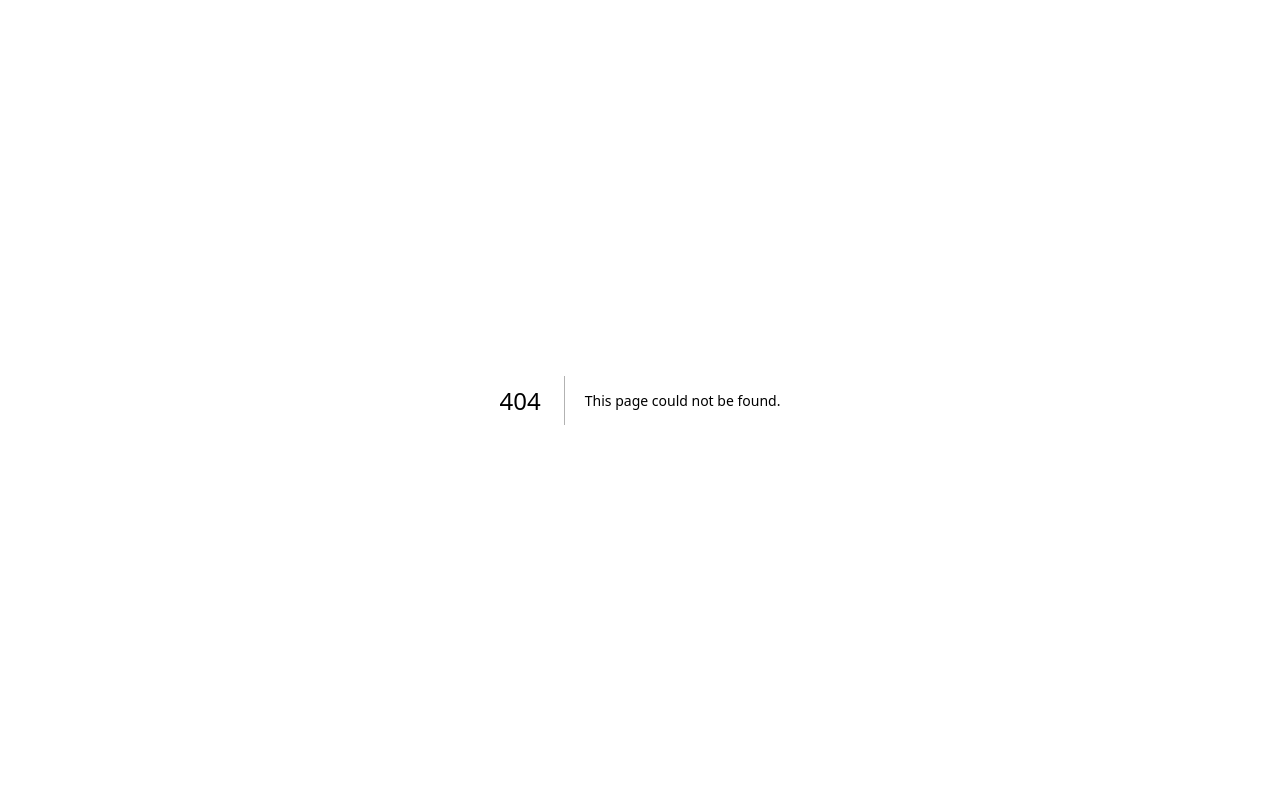
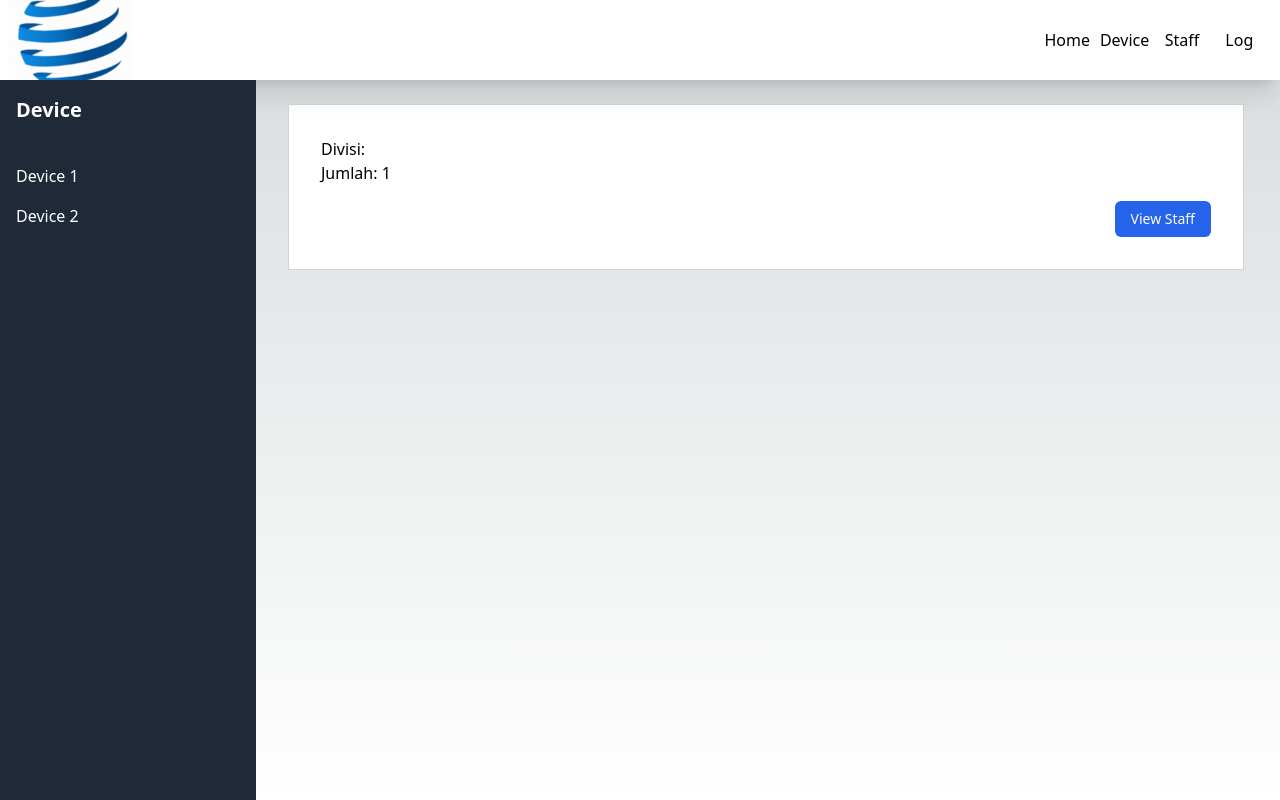
Before and after one commit to Scarlett13/frdashboard, a Next.js app: page /device/1 in a window 1280 px wide. Before the commit this address had no page. Built offline with nearby package versions, Linux system fonts and the light colour scheme.

Commit message:
penambahan file type untuk men declare data type dan ada perumbahan di staff, navbar, layout, sidebar, dan card

```diff
--- /dev/null
+++ b/src/components/buttondevice.tsx
@@ -0,0 +1,25 @@
+type ButtonDeviceProps = {
+  buttonname: string;
+  onClick?: any;
+  children?: React.ReactNode;
+};
+
+export default function ButtonDevice({
+  onClick,
+  buttonname,
+  children,
+}: ButtonDeviceProps) {
+  return (
+    <button
+      className={
+        "py-2 px-4 bg-blue-600 hover:bg-blue-700 rounded-md text-white text-sm mt-4"
+      }
+      onClick={onClick}
+    >
+      <div>
+        {buttonname}
+        {children}
+      </div>
+    </button>
+  );
+}
--- a/src/components/card.tsx
+++ b/src/components/card.tsx
@@ -4,7 +4,7 @@ type CardProps = {
 
 export default function Card({ children }: CardProps) {
   return (
-    <div className="min-w-full w-full mx-auto  bg-white p-8 border border-gray-300 hover:scale-110 duration-200">
+    <div className="min-w-full w-full mx-auto  bg-white p-8 border border-gray-300">
       <div>{children}</div>
     </div>
   );
--- a/src/components/layout.tsx
+++ b/src/components/layout.tsx
@@ -1,14 +1,39 @@
+import { Device } from "@/type/device";
 import Navbar from "./navbar";
+import SideBar from "./sidebar";
+import { useEffect, useState } from "react";
 
 type layoutProps = {
   children: React.ReactNode;
+  route: string;
 };
 
-export default function Layout({ children }: layoutProps) {
+const listdevices: Device[] = [
+  {
+    deviceid: 1,
+    devicename: "Device 1",
+  },
+  {
+    deviceid: 2,
+    devicename: "Device 2",
+  },
+];
+
+export default function Layout({ children, route }: layoutProps) {
+  useEffect;
+
   return (
-    <div>
+    <div className="h-screen">
       <Navbar />
-      <main>{children}</main>
+      {route === "Device" ? (
+        <SideBar listdevices={listdevices}></SideBar>
+      ) : (
+        <></>
+      )}
+
+      <main className={`mt-20 ${route === "Device" ? "ms-72" : "ms-20"}`}>
+        {children}
+      </main>
     </div>
   );
 }
--- a/src/components/navbar.tsx
+++ b/src/components/navbar.tsx
@@ -9,14 +9,16 @@ export default function Navbar() {
           <Image alt="alt text." src={logo} className="ms-2 w-2/3" />
         </div>
         <div className="grid gap-2 grid-cols-4 items-center h-full px-4 text-center">
-          <a href="/home">Home</a>
-          <a href="/device" className="">
+          <a href="/home" className="hover:underline">
+            Home
+          </a>
+          <a href="/device" className="hover:underline">
             Device
           </a>
-          <a href="/staff" className="">
+          <a href="/staff" className="hover:underline">
             Staff
           </a>
-          <a href="/Log" className="">
+          <a href="/Log" className="hover:underline">
             Log
           </a>
         </div>
--- a/src/components/sidebar.tsx
+++ b/src/components/sidebar.tsx
@@ -1,31 +1,29 @@
-export default function SideBar() {
+import { Device } from "@/type/device";
+
+type DeviceProps = {
+  listdevices: Device[];
+};
+
+export default function SideBar({ listdevices }: DeviceProps) {
   return (
-    <div className="bg-gray-800 text-white w-64 h-screen flex flex-col">
+    <div className="bg-gray-800 fixed mt-20 text-white w-64 h-screen flex flex-col">
       <div className="p-4">
         <h2 className="text-xl font-bold">Device</h2>
       </div>
       <nav className="flex-grow">
         <ul className="p-4">
-          <li className="py-2">
-            <a href="#" className="block text-white hover:underline">
-              Device 1
-            </a>
-          </li>
-          <li className="py-2">
-            <a href="#" className="block text-white hover:underline">
-              Device 2
-            </a>
-          </li>
-          <li className="py-2">
-            <a href="#" className="block text-white hover:underline">
-              Device 3
-            </a>
-          </li>
-          <li className="py-2">
-            <a href="#" className="block text-white hover:underline">
-              Device 4
-            </a>
-          </li>
+          {listdevices.map((device) => {
+            return (
+              <li className="py-2">
+                <a
+                  href={`/device/${device.deviceid}`}
+                  className="block text-white hover:underline"
+                >
+                  {device.devicename}
+                </a>
+              </li>
+            );
+          })}
         </ul>
       </nav>
     </div>
--- /dev/null
+++ b/src/pages/device/[deviceid].tsx
@@ -0,0 +1,27 @@
+import ButtonDevice from "@/components/buttondevice";
+import Card from "@/components/card";
+import Layout from "@/components/layout";
+import { useRouter } from "next/router";
+
+export default function Device() {
+  const router = useRouter();
+  const { query } = router;
+  console.log(query);
+  return (
+    <Layout route={"Device"}>
+      <div className="me-9 pt-6 text">
+        <Card>
+          <div>
+            <p>Divisi:</p>
+            <p>Jumlah: {query.deviceid}</p>
+            <div className=" text-right">
+              <a href="/staff">
+                <ButtonDevice buttonname={"View Staff"}></ButtonDevice>
+              </a>
+            </div>
+          </div>
+        </Card>
+      </div>
+    </Layout>
+  );
+}
--- a/src/pages/device/index.tsx
+++ b/src/pages/device/index.tsx
@@ -1,12 +1,8 @@
+import ButtonDevice from "@/components/buttondevice";
+import Card from "@/components/card";
 import Layout from "@/components/layout";
-import SideBar from "@/components/sidebar";
+import { useRouter } from "next/router";
 
 export default function Device() {
-  return (
-    <Layout>
-      <div className="fixed top-20 bottom-0">
-        <SideBar />
-      </div>
-    </Layout>
-  );
+  return <Layout route={"Device"}>{""}</Layout>;
 }
--- a/src/pages/staff/index.tsx
+++ b/src/pages/staff/index.tsx
@@ -67,7 +67,7 @@ export default function Staff() {
   ];
 
   return (
-    <Layout>
+    <Layout route={"Staff"}>
       <div className=" h-screen">
         <div className="ms-9">
           <h1 className="text-2xl font-bold pt-24">Staff List</h1>
--- /dev/null
+++ b/src/type/device.ts
@@ -0,0 +1,4 @@
+export type Device = {
+    devicename:string,
+    deviceid:number,
+}
--- a/tsconfig.json
+++ b/tsconfig.json
@@ -19,6 +19,6 @@
       "@Images/*": ["./public/images/*"]
     }
   },
-  "include": ["next-env.d.ts", "**/*.ts", "**/*.tsx", "src/pages/device"],
+  "include": ["next-env.d.ts", "**/*.ts", "**/*.tsx", "src/pages/device", "src/pages/device/device1"],
   "exclude": ["node_modules"]
 }
```
Also changed, not shown: src/pages/log/index.tsx (added).
